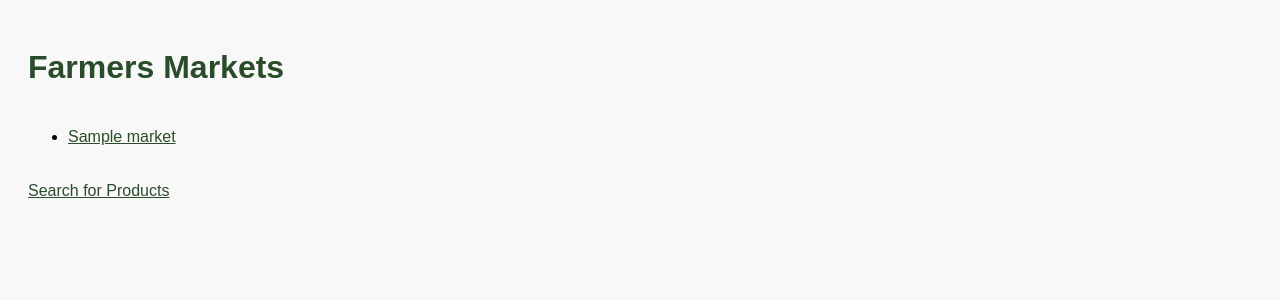
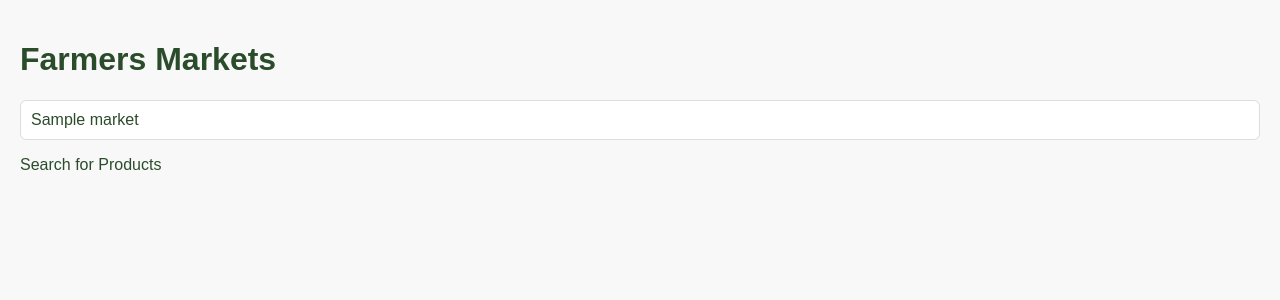
Before and after one commit to siraj013/Final-Project-MN-MarketLink, a Flask app: page /markets in a window 1280 px wide. Shown: the top 300 px of the page. Run offline with Flask 3, Linux system fonts and the light colour scheme; tables that the repository leaves empty or names only in its code hold one stand-in row (values such as "Sample post").

Commit message:
Update style.css

```diff
--- a/static/style.css
+++ b/static/style.css
@@ -2,39 +2,108 @@ body {
     font-family: Arial, sans-serif;
     padding: 20px;
     background: #f8f8f8;
+    margin: 0;
+}
+
+header {
+    background: #2b4c2b;
+    color: white;
+    padding: 10px 20px;
+    display: flex;
+    justify-content: space-between;
+    align-items: center;
+}
+
+header h1 {
+    margin: 0;
+    font-size: 24px;
+}
+
+nav {
+    display: flex;
+    gap: 15px;
+}
+
+nav a {
+    color: white;
+    text-decoration: none;
+    padding: 5px 10px;
+    border-radius: 4px;
+}
+
+nav a:hover {
+    background: #3a7e3a;
 }
 
 h1, h2, h3 {
     color: #2b4c2b;
 }
 
+ul {
+    list-style: none;
+    padding: 0;
+}
+
 ul li {
-    margin-bottom: 8px;
+    margin-bottom: 10px;
+}
+
+ul li a {
+    text-decoration: none;
+    color: #2b4c2b;
+    padding: 10px;
+    background: white;
+    border: 1px solid #ddd;
+    border-radius: 6px;
+    display: block;
+}
+
+ul li a:hover {
+    background: #f0f0f0;
 }
 
 .product-card {
     background: white;
     border: 1px solid #ddd;
-    padding: 12px;
+    padding: 15px;
     margin: 10px 0;
     border-radius: 6px;
+    box-shadow: 0 2px 4px rgba(0,0,0,0.1);
+}
+
+.product-card h3 {
+    margin-top: 0;
 }
 
 button {
     background: #3a7e3a;
     color: white;
     border: none;
-    padding: 6px 12px;
+    padding: 8px 16px;
     cursor: pointer;
     border-radius: 4px;
+    font-size: 16px;
 }
 
 button:hover {
     background: #2f662f;
 }
 
+input[type="number"] {
+    width: 60px;
+    padding: 5px;
+    margin-left: 5px;
+}
+
 a {
-    display: inline-block;
-    margin-top: 20px;
     color: #2b4c2b;
+    text-decoration: none;
 }
+
+a:hover {
+    text-decoration: underline;
+}
+
+form {
+    margin: 10px 0;
+}
```
